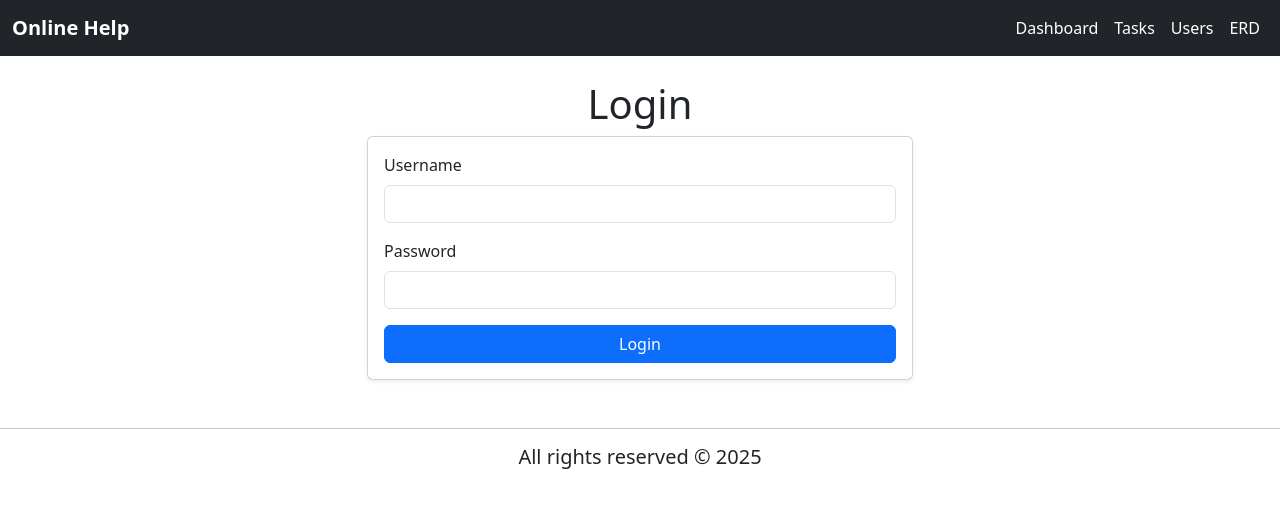
After one commit to nathan-rushing/help_dashboard_django, a Django app: page /online_help/login/ in a window 1280 px wide. The commit adds this page. Shown: the top 508 px of the page. Run offline with Django 5.2, Linux system fonts and the light colour scheme; parts of the project's set-up code (start-up, migrations or seed data) failed here and were passed over.

```diff
--- a/dashboard/dashboard/settings.py
+++ b/dashboard/dashboard/settings.py
@@ -123,6 +123,9 @@ STATICFILES_DIRS = [
     BASE_DIR / "static",
 ]
 
+
+LOGIN_URL = '/login/'
+
 # Default primary key field type
 # https://docs.djangoproject.com/en/5.1/ref/settings/#default-auto-field
 
--- a/dashboard/online_help/templates/online_help/base.html
+++ b/dashboard/online_help/templates/online_help/base.html
@@ -26,33 +26,5 @@
     <!-- Bootstrap JS -->
     <script src="https://cdn.jsdelivr.net/npm/bootstrap@5.3.3/dist/js/bootstrap.bundle.min.js"></script>
 
-    <script>
-        const toggleButton = document.getElementById('themeToggle');
-        const body = document.body;
-        function setTheme(theme) {
-            if (theme === 'light-grey') {
-                body.classList.remove('bg-navy', 'text-white');
-                body.classList.add('bg-light-grey', 'text-dark');
-                document.querySelector('.navbar').classList.remove('bg-navy');
-                document.querySelector('.navbar').classList.add('bg-light-grey', 'navbar-light');
-            } else {
-                body.classList.remove('bg-light-grey', 'text-dark');
-                body.classList.add('bg-navy', 'text-white');
-                document.querySelector('.navbar').classList.remove('bg-light-grey', 'navbar-light');
-                document.querySelector('.navbar').classList.add('bg-navy', 'navbar-dark');
-            }
-            localStorage.setItem('theme', theme);
-        }
-        // Load saved theme
-        const savedTheme = localStorage.getItem('theme') || 'navy';
-        setTheme(savedTheme);
-
-        toggleButton.addEventListener('click', () => {
-            const newTheme = body.classList.contains('bg-navy') ? 'light-grey' : 'navy';
-            setTheme(newTheme);
-        });
-    </script>
-
-
 </body>
 </html>
--- /dev/null
+++ b/dashboard/online_help/templates/online_help/login.html
@@ -0,0 +1,28 @@
+{% extends 'online_help/base.html' %}
+
+{% block title %}
+<h1>Login</h1>
+{% endblock title %}
+
+{% block content %}
+<div class="row justify-content-center">
+    <div class="col-md-6">
+        <div class="card shadow-sm">
+            <div class="card-body">
+                <form method="post" action="{% url 'online_help:login' %}">
+                    {% csrf_token %}
+                    <div class="mb-3">
+                        <label for="username" class="form-label">Username</label>
+                        <input type="text" class="form-control" id="username" name="username" required>
+                    </div>
+                    <div class="mb-3">
+                        <label for="password" class="form-label">Password</label>
+                        <input type="password" class="form-control" id="password" name="password" required>
+                    </div>
+                    <button type="submit" class="btn btn-primary w-100">Login</button>
+                </form>
+            </div>
+        </div>
+    </div>
+</div>
+{% endblock content %}
--- a/dashboard/online_help/templates/online_help/navbar.html
+++ b/dashboard/online_help/templates/online_help/navbar.html
@@ -20,9 +20,6 @@
                 <li class="nav-item">
                     <a class="nav-link {% if request.resolver_match.url_name == 'erd' %}active{% endif %}" href="{% url 'online_help:erd' %}">ERD</a>
                 </li>
-                <li class="nav-item">
-                    <button id="themeToggle" class="btn btn-outline-light ms-3">Toggle Theme</button>
-                </li>
             </ul>
         </div>
     </div>
--- a/dashboard/online_help/urls.py
+++ b/dashboard/online_help/urls.py
@@ -7,4 +7,7 @@ urlpatterns = [
     path('tasks/', views.tasks, name='tasks'),
     path('users/', views.users, name='users'),
     path('erd/', views.erd, name='erd'),
+    path('login/', views.login_view, name='login'),
+    path('logout/', views.logout_view, name='logout'),
+
 ]
--- a/dashboard/online_help/views.py
+++ b/dashboard/online_help/views.py
@@ -3,9 +3,19 @@ from django.http import HttpResponse
 from online_help.management.utility import display_online_help_reference, display_online_help_user_guides, display_standalone_tools, display_pdf_documents
 from online_help.management.utility import display_users
 
+from django.shortcuts import render, redirect
+from django.contrib.auth import authenticate, login, logout
+from django.contrib import messages
+from django.contrib.auth.decorators import login_required
+
+
+
+@login_required
 def home(request):
     return render(request, 'online_help/home.html')
 
+
+@login_required
 def tasks(request):
     ctx = {
         'section_user_guide':display_online_help_user_guides.section_data_user_guide,
@@ -20,12 +30,15 @@ def tasks(request):
     # print(ctx)
     return render(request, 'online_help/tasks.html', context=ctx)
 
+
+@login_required
 def users(request):
     ctx = {
         'users': display_users.writer_column,
     }
     return render(request, 'online_help/users.html', context=ctx)
 
+@login_required
 def erd(request):
     ctx = {
         'section_user_guide':display_online_help_user_guides.section_data_user_guide,
@@ -34,3 +47,40 @@ def erd(request):
         'section_pdf': display_pdf_documents.section_data_pdf,
     }
     return render(request, 'online_help/erd.html', context=ctx)
+
+
+# def login_view(request):
+#     if request.method == 'POST':
+#         username = request.POST['username']
+#         password = request.POST['password']
+#         user = authenticate(request, username=username, password=password)
+
+#         if user is not None:
+#             login(request, user)
+#             return redirect('online_help:home')  # Redirect to dashboard or home
+#         else:
+#             messages.error(request, 'Invalid username or password.')
+
+#     return render(request, 'online_help/login.html')
+
+
+def login_view(request):
+    if request.method == 'POST':
+        username = request.POST['username']
+        password = request.POST['password']
+        user = authenticate(request, username=username, password=password)
+
+        if user is not None:
+            login(request, user)
+            next_url = request.GET.get('next') or request.POST.get('next') or 'online_help:home'
+            return redirect(next_url)
+        else:
+            messages.error(request, 'Invalid username or password.')
+
+    next_url = request.GET.get('next', '')
+    return render(request, 'online_help/login.html', {'next': next_url})
+
+
+def logout_view(request):
+    logout(request)
+    return redirect('online_help:login')
```
Also changed, not shown: dashboard/db.sqlite3.
